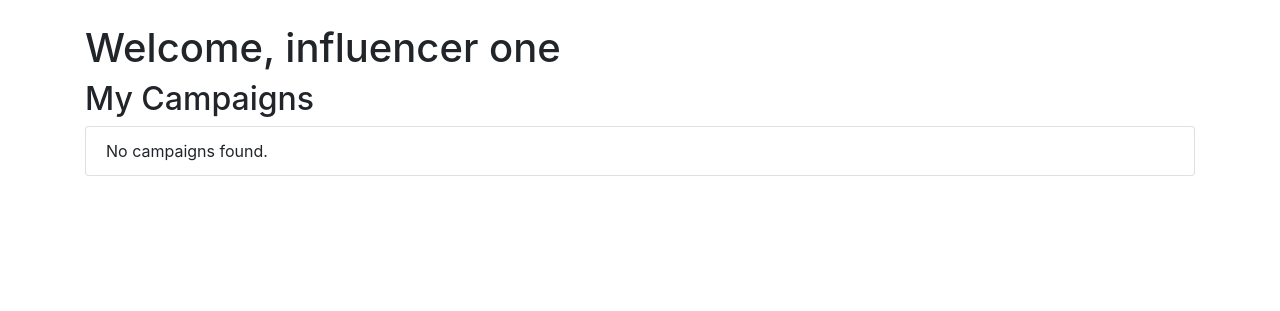
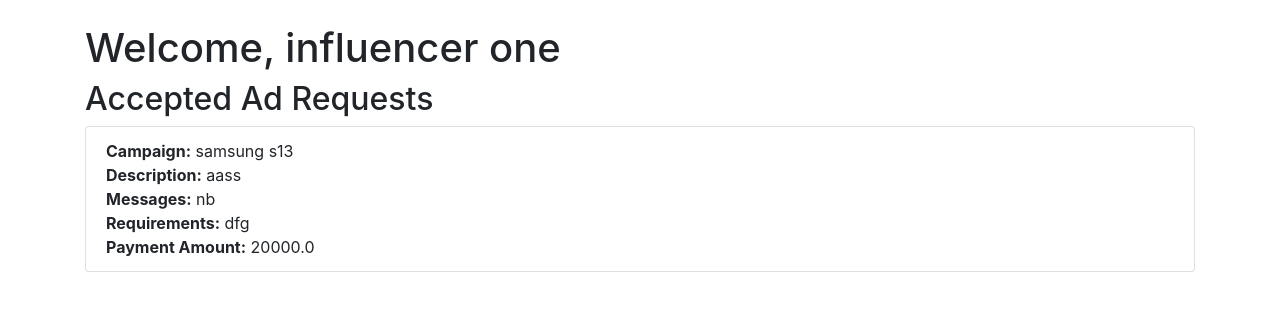
Before and after one commit to SoumiOnGit/Influencer-Sponsoorship-app, a Flask app: the page made by app.py in a window 1280 px wide. Shown: the part 56-367 px from the top of the page. Run offline with Flask 2, Linux system fonts and the light colour scheme; data comes from the database, SQL or seed files in the repository; some libraries are stand-ins or nearby versions.

Commit message:
ad req complete

```diff
--- a/app.py
+++ b/app.py
@@ -127,8 +127,9 @@ def login():
 @app.route('/influencer/<username>/dashboard')
 def influencer_dashboard(username):
     influencer = Influencer.query.filter_by(username=username).first_or_404()
-    campaigns = []  # This should be replaced with actual campaign data
-    return render_template('influencer_dashboard.html', influencer=influencer, campaigns=campaigns)
+    accepted_ad_requests = AdRequest.query.filter_by(influencer_id=influencer.id, status='Accepted').all()
+    return render_template('influencer_dashboard.html', influencer=influencer, accepted_ad_requests=accepted_ad_requests)
+
 
 @app.route('/sponsor/<username>/dashboard')
 def sponsor_dashboard(username):
--- a/templates/influencer_dashboard.html
+++ b/templates/influencer_dashboard.html
@@ -29,12 +29,18 @@
 
     <div class="container mt-4">
         <h1>Welcome, {{ influencer.name }}</h1>
-        <h2>My Campaigns</h2>
+        <h2>Accepted Ad Requests</h2>
         <ul class="list-group">
-            {% for campaign in campaigns %}
-                <li class="list-group-item">{{ campaign.title }} - {{ campaign.description }}</li>
+            {% for ad_request in accepted_ad_requests %}
+                <li class="list-group-item">
+                    <strong>Campaign:</strong> {{ ad_request.campaign.name }} <br>
+                    <strong>Description:</strong> {{ ad_request.campaign.description }} <br>
+                    <strong>Messages:</strong> {{ ad_request.messages }} <br>
+                    <strong>Requirements:</strong> {{ ad_request.requirements }} <br>
+                    <strong>Payment Amount:</strong> {{ ad_request.payment_amount }}
+                </li>
             {% else %}
-                <li class="list-group-item">No campaigns found.</li>
+                <li class="list-group-item">No accepted ad requests found.</li>
             {% endfor %}
         </ul>
     </div>
```
Also changed, not shown: other parts of templates/influencer_dashboard.html (+1 -1 lines), instance/database.db.
